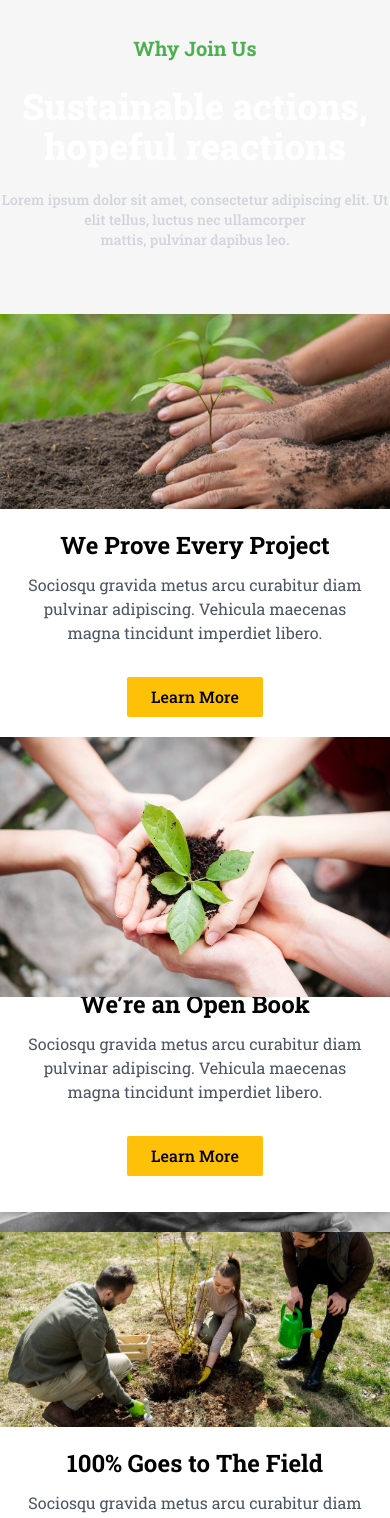
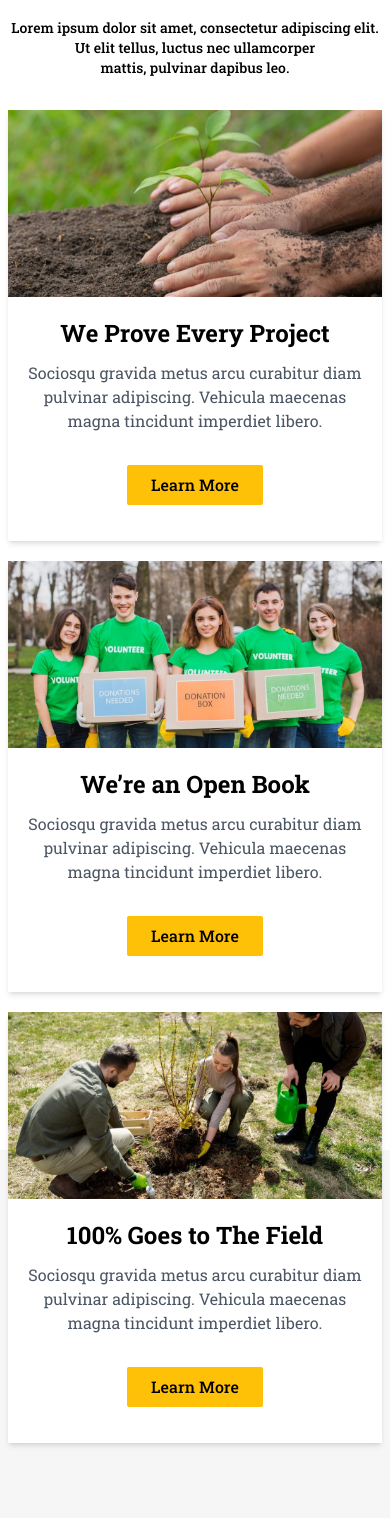
Before and after one commit to shakilahmedshuvo/earth-donor, a Next.js app: page / in a window 390 px wide. Shown: the part 5330-6848 px from the top of the page. Built offline with nearby package versions, Linux system fonts and the light colour scheme.

Commit message:
add reponsive for more section

```diff
--- a/src/Components/MorePeople/MorePeople.jsx
+++ b/src/Components/MorePeople/MorePeople.jsx
@@ -4,7 +4,7 @@
 
 const MorePeople = () => {
     return (
-        <div className="bg-[#F6F6F6]">
+        <div className="bg-[#F6F6F6] lg:mx-0 mx-2">
             {/* slider section start */}
             <MorePeopleSlider />
             {/* slider section end */}
--- a/src/Components/MorePeople/MorePeopleTextSection.jsx
+++ b/src/Components/MorePeople/MorePeopleTextSection.jsx
@@ -8,7 +8,7 @@
     return (
         <div className="grid lg:grid-cols-2">
 
-            <div>
+            <div className="lg:block hidden">
                 <Image
                     className="w-full"
                     width={1000}
@@ -18,7 +18,7 @@
                 />
             </div>
 
-            <div className="px-20 pt-24">
+            <div className="px-2 lg:px-20 pt-16 lg:pt-24">
                 <h2 className="text-4xl font-semibold">
                     <span className="border-t-4 border-[#4CAF50] pt-3">Mo</span>re People, More impact
                 </h2>
--- a/src/Components/OrganizationYouCanTrust/OrganizationYouCanTrust.jsx
+++ b/src/Components/OrganizationYouCanTrust/OrganizationYouCanTrust.jsx
@@ -8,10 +8,15 @@
 
 const OrganizationYouCanTrust = () => {
     return (
+        <div className="pt-96 lg:pt-0">
+            <div className="pt-96 lg:pt-0">
+                <div className="pt-96 lg:pt-0">
+
                     <div className="bg-[#F6F6F6] pt-96 pb-20">
                         <div className="max-w-7xl mx-auto">
 
-                <div className="grid lg:grid-cols-2">
+                            {/* text section start */}
+                            <div className="grid lg:grid-cols-2 mx-3 lg:mx-0">
                                 <div>
                                     <h2 className="text-4xl font-bold">
                                         An Organization You Can Trust
@@ -22,8 +27,10 @@
                                         <span className=" border-b-4 border-[#FFC107] pb-5">turpis</span> primis morbi orci quam est iaculis.
                                     </p>
                                 </div>
+                                {/* text section end */}
 
-                    <div className="grid grid-cols-3 gap-3">
+                                {/* img section start */}
+                                <div className="grid grid-cols-3 gap-3 mt-10">
 
                                     <Image
                                         width={1000}
@@ -62,6 +69,11 @@
                                         alt="" />
 
                                 </div>
+                                {/* img section end */}
+
+                            </div>
+                        </div>
+                    </div>
                 </div>
             </div>
         </div>
--- a/src/Components/WhyJoinUs/WhyJoinUs.jsx
+++ b/src/Components/WhyJoinUs/WhyJoinUs.jsx
@@ -17,15 +17,15 @@
 
                     {/* title section start */}
                     <div>
-                        <h2 className="text-xl text-[#4CAF50] font-bold pt-44">
+                        <h2 className="text-xl text-[#4CAF50] font-bold lg:pt-44 pt-6">
                             Why Join Us
                         </h2>
 
-                        <h2 className="text-4xl text-white font-extrabold mt-6">
+                        <h2 className="text-2xl lg:text-4xl text-white font-extrabold lg:mt-6 mt-3">
                             Sustainable actions, hopeful reactions
                         </h2>
 
-                        <p className="text-gray-300 font-medium text-sm mt-6">
+                        <p className="text-black lg:text-gray-300 font-medium text-sm mt-8 lg:mt-6 mx-2 lg:mx-0">
                             Lorem ipsum dolor sit amet, consectetur adipiscing elit. Ut elit tellus, luctus nec ullamcorper
                             <br />
                             mattis, pulvinar dapibus leo.
--- a/src/Components/WhyJoinUs/WhyJoinUsSingleCard.jsx
+++ b/src/Components/WhyJoinUs/WhyJoinUsSingleCard.jsx
@@ -5,7 +5,7 @@
 
 const WhyJoinUsSingleCard = () => {
     return (
-        <div className="grid lg:grid-cols-3 gap-5 mt-16 pb-10">
+        <div className="grid lg:grid-cols-3 gap-5 lg:mt-16 mt-8 pb-10 lg:mx-0 mx-2">
 
             {/* first card section start */}
             <div className="bg-white shadow-md group group/item cursor-pointer">
--- a/src/Components/WordsFromVolunteers/WordsFromVolunteers.jsx
+++ b/src/Components/WordsFromVolunteers/WordsFromVolunteers.jsx
@@ -2,7 +2,7 @@
 
 const WordsFromVolunteers = () => {
     return (
-        <div className="max-w-7xl mx-auto pt-24">
+        <div className="max-w-7xl mx-auto pt-16 lg:pt-24">
             <div className="text-center">
                 <h2 className="text-4xl font-bold">
                     Words From Volunteers
```
Lines whose indentation alone changed are shown as unchanged.
